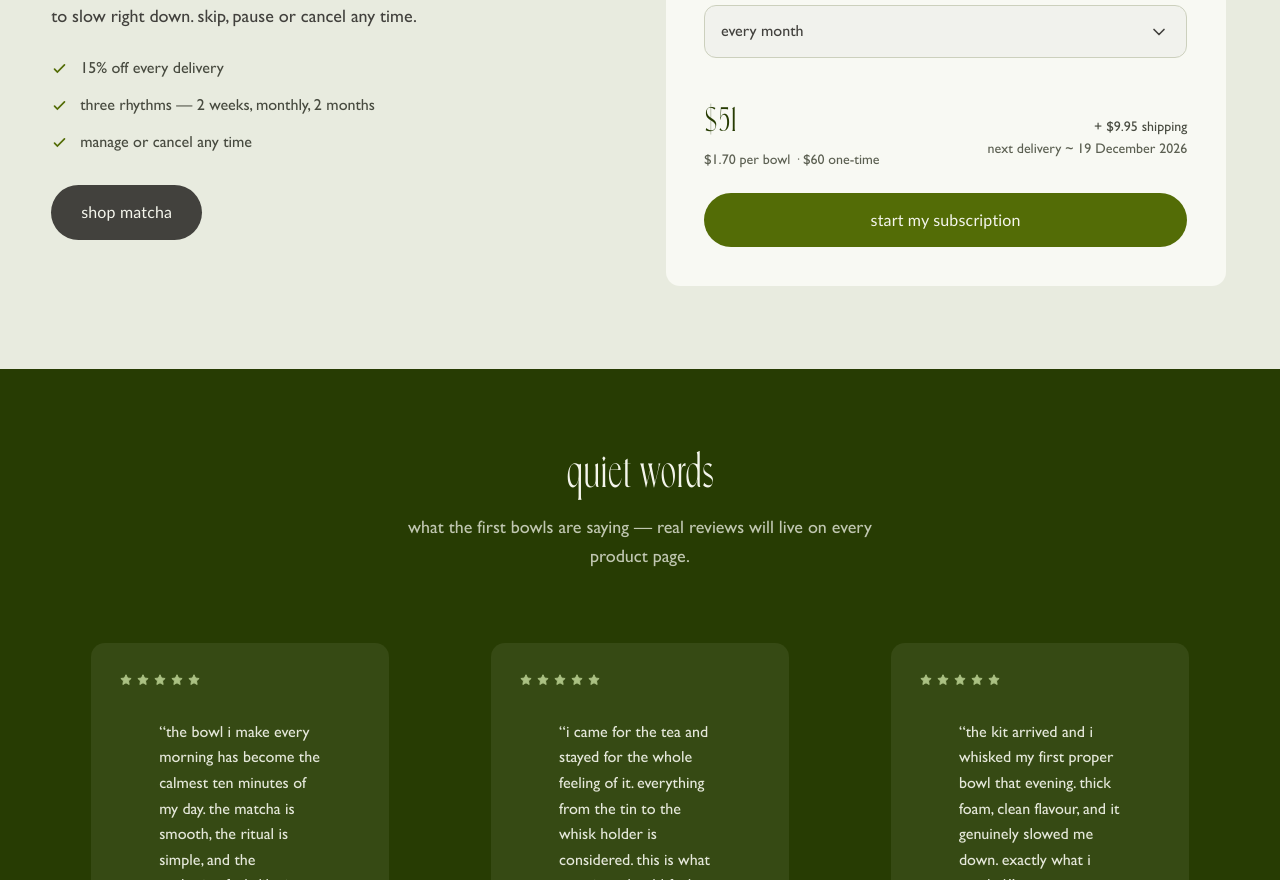
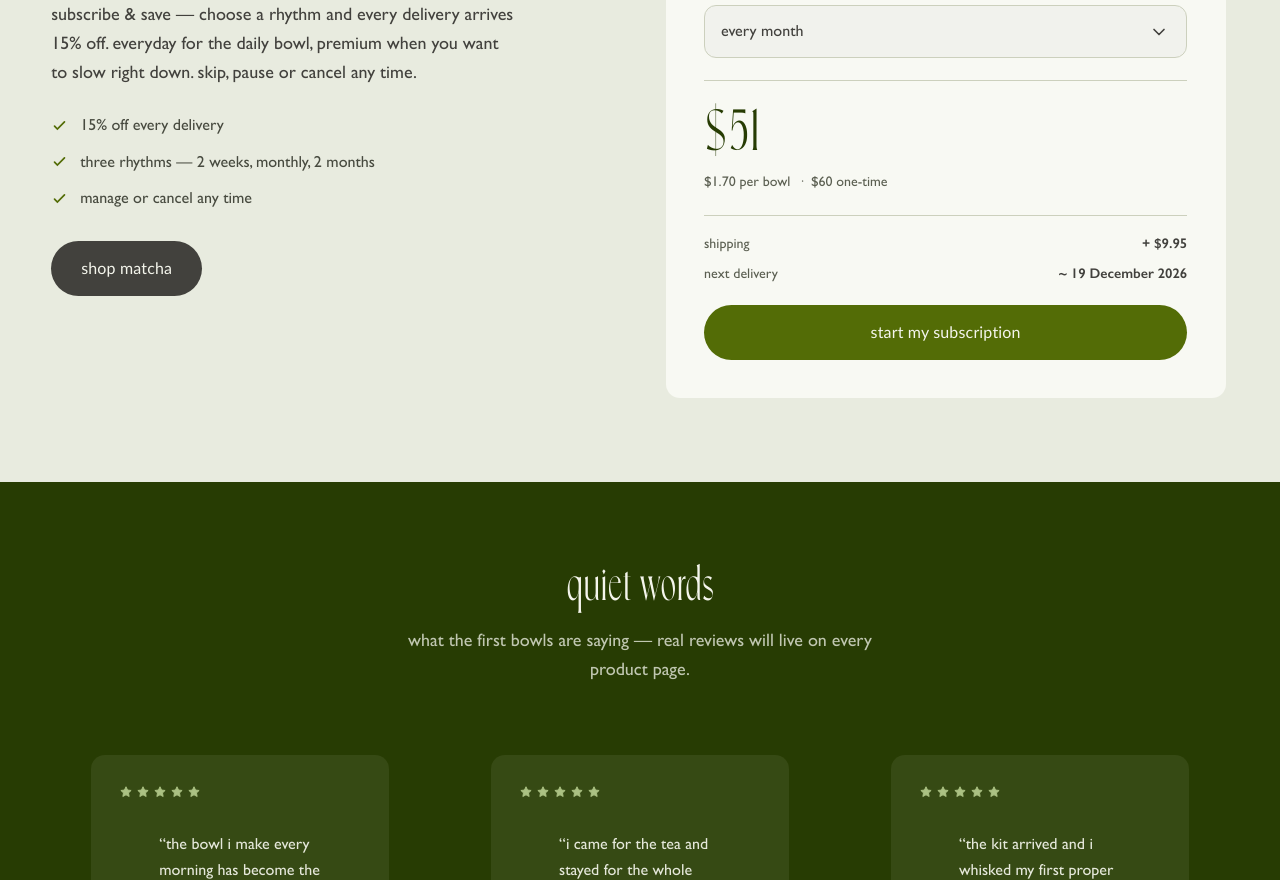
Before and after one commit to kunalsingh9988/haven-atelier-storefront, a React (Vite) app in the folder app/: page / in a window 1280 px wide. Shown: the part 7120-8000 px from the top of the page. Built offline with nearby package versions, Linux system fonts and the light colour scheme.

Commit message:
Refine subscription calculator summary

```diff
--- a/app/src/pages/Home.jsx
+++ b/app/src/pages/Home.jsx
@@ -328,13 +328,19 @@ function SubscribeSave() {
               </div>
             </div>
             <div className="calc-out">
-              <div>
+              <div className="calc-price-block">
                 <div className="calc-price">{money(sub)}</div>
-                <div className="calc-note">{money(sub / bowls)} per bowl · {money(p.price)} one-time</div>
+                <p className="calc-note">{money(sub / bowls)} per bowl <span aria-hidden="true">·</span> {money(p.price)} one-time</p>
               </div>
-              <div style={{ textAlign: 'right' }}>
-                <div className={`calc-ship ${shipFree ? 'free' : ''}`}>{shipFree ? 'free shipping' : `+ ${money(9.95)} shipping`}</div>
-                <div className="calc-note">next delivery ~ {nextStr}</div>
+              <div className="calc-meta">
+                <div className="calc-meta-row">
+                  <span>shipping</span>
+                  <strong className={`calc-ship ${shipFree ? 'free' : ''}`}>{shipFree ? 'free' : `+ ${money(9.95)}`}</strong>
+                </div>
+                <div className="calc-meta-row">
+                  <span>next delivery</span>
+                  <strong>~ {nextStr}</strong>
+                </div>
               </div>
             </div>
             <Link to={`/products/${blend}`} className="btn btn-olive btn-block">start my subscription</Link>
--- a/app/src/styles/app.css
+++ b/app/src/styles/app.css
@@ -492,13 +492,19 @@ p { margin: 0; }
 }
 .calc-select svg { position: absolute; right: 18px; top: 50%; transform: translateY(-50%); color: var(--ink); pointer-events: none; }
 .calc .calc-out {
-  display: flex; justify-content: space-between; align-items: baseline;
-  padding-top: 16px;
+  display: grid;
+  gap: 22px;
+  padding-top: 24px;
+  border-top: 1px solid var(--line);
 }
-.calc .calc-price { font-family: var(--font-display); font-size: 34px; color: var(--forest); }
-.calc .calc-note { font-size: var(--fs-sm); color: var(--muted); }
-.calc .calc-ship { font-size: var(--fs-sm); color: var(--ink-soft); }
-.calc .calc-ship.free { color: var(--olive); font-weight: 500; }
+.calc .calc-price { font-family: var(--font-display); font-size: clamp(46px, 6vw, 58px); line-height: 1; color: var(--forest); }
+.calc .calc-note { margin-top: 8px; font-size: var(--fs-sm); color: var(--muted); }
+.calc .calc-note span { padding: 0 4px; }
+.calc-meta { display: grid; gap: 10px; padding-top: 18px; border-top: 1px solid var(--line); }
+.calc-meta-row { display: flex; justify-content: space-between; align-items: baseline; gap: 16px; font-size: var(--fs-sm); line-height: 1.4; }
+.calc-meta-row > span { color: var(--muted); }
+.calc-meta-row strong { color: var(--ink); font-weight: 600; text-align: right; }
+.calc-meta-row .calc-ship.free { color: var(--olive); }
 
 /* ---------- giant CTA band ---------- */
 .cta-band {
@@ -1003,7 +1009,6 @@ p { margin: 0; }
   .cl-interval select { max-width: 100%; font-size: 16px; }
   .discount-row input, .calc select { font-size: 16px; }
   .plan-tabs { grid-template-columns: minmax(0, 1fr); }
-  .calc .calc-out { flex-wrap: wrap; gap: 12px; }
 
 }
 @media (max-width: 360px) {
```
